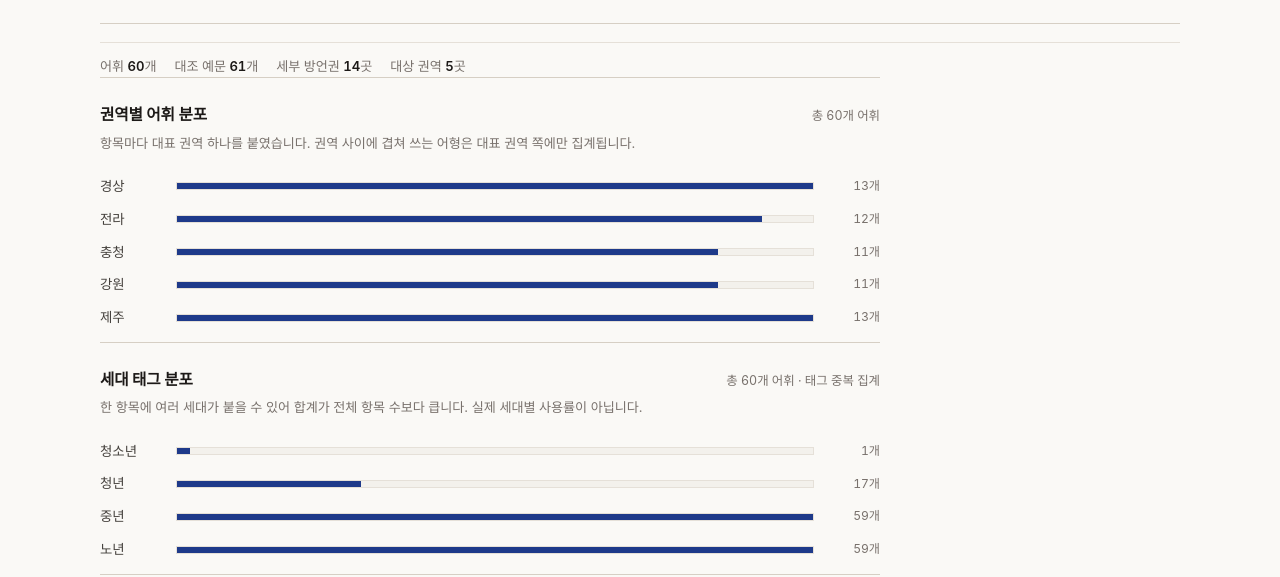
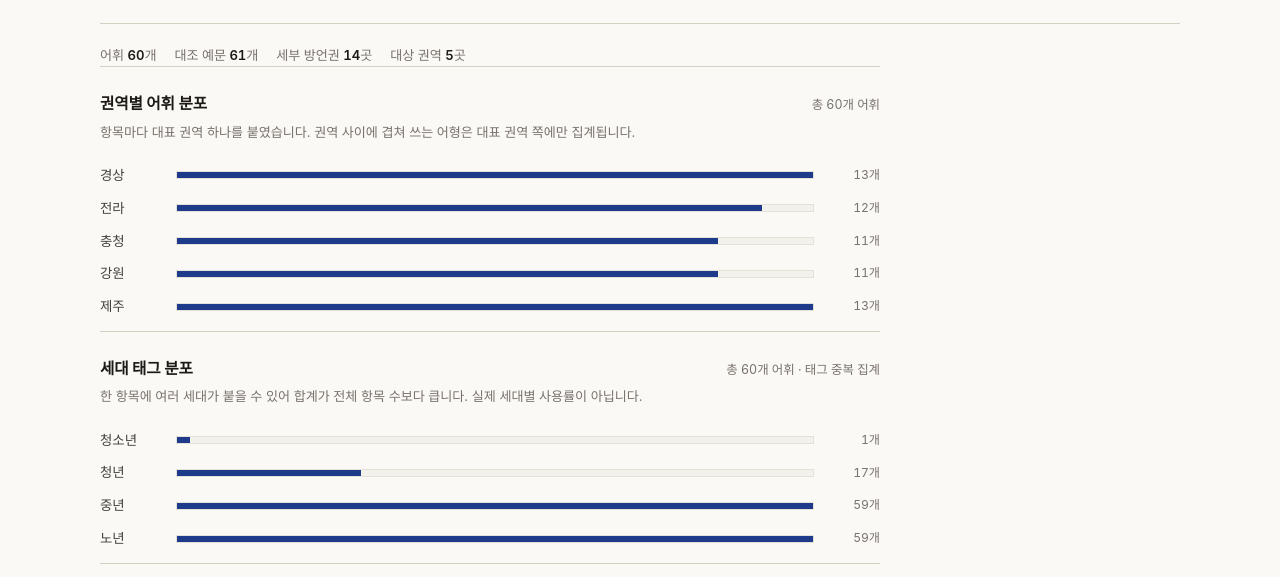
Before and after one commit to muhanu/-test, a plain HTML site: page generation.html in a window 1280 px wide. Shown: the part 223-800 px from the top of the page. Drawn offline with Linux system fonts and the light colour scheme; a web font is replaced by a local one.

Commit message:
style: 통계 요약줄의 중복 괘선 제거

```diff
--- a/css/style.css
+++ b/css/style.css
@@ -840,9 +840,7 @@ code {
   display: flex;
   flex-wrap: wrap;
   gap: 4px 18px;
-  margin-top: 18px;
-  padding-top: 12px;
-  border-top: 1px solid var(--rule);
+  margin-top: 20px;
   color: var(--muted);
   font-size: 0.82rem;
   font-variant-numeric: tabular-nums;
```
